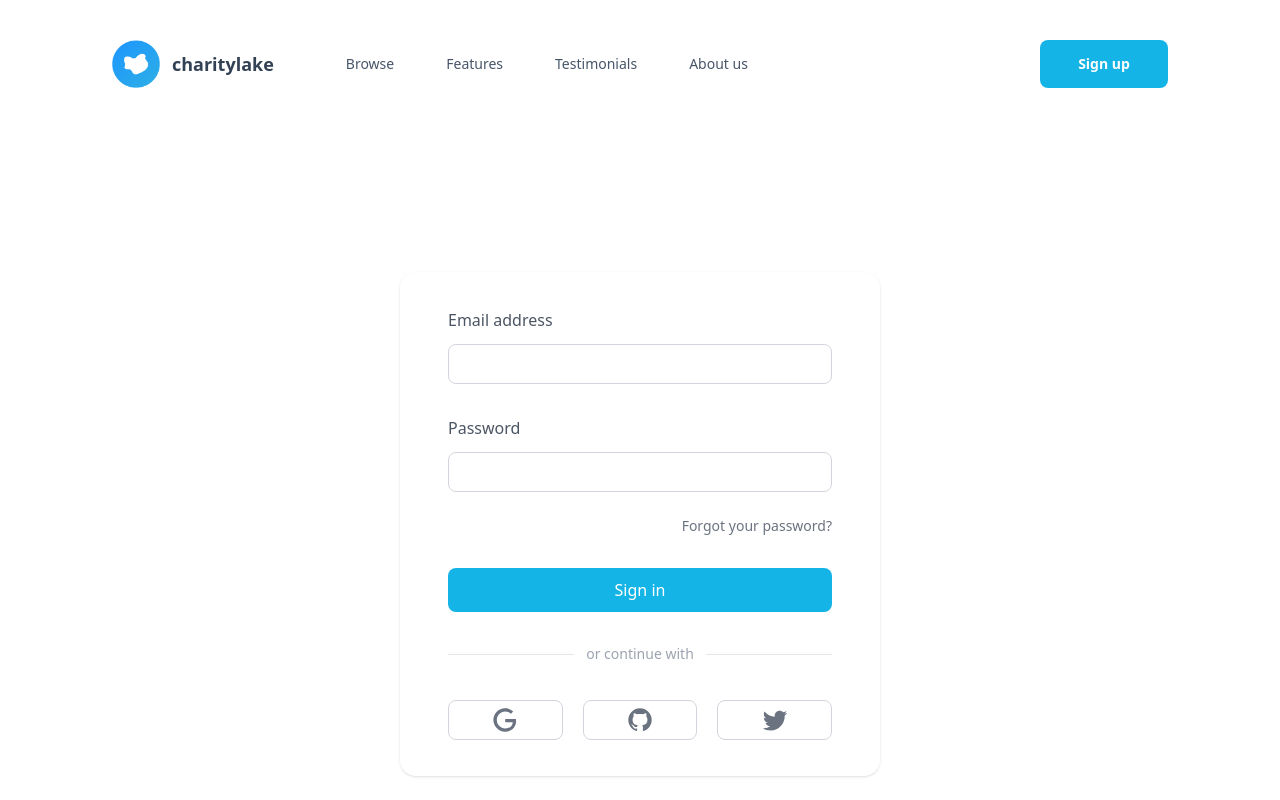
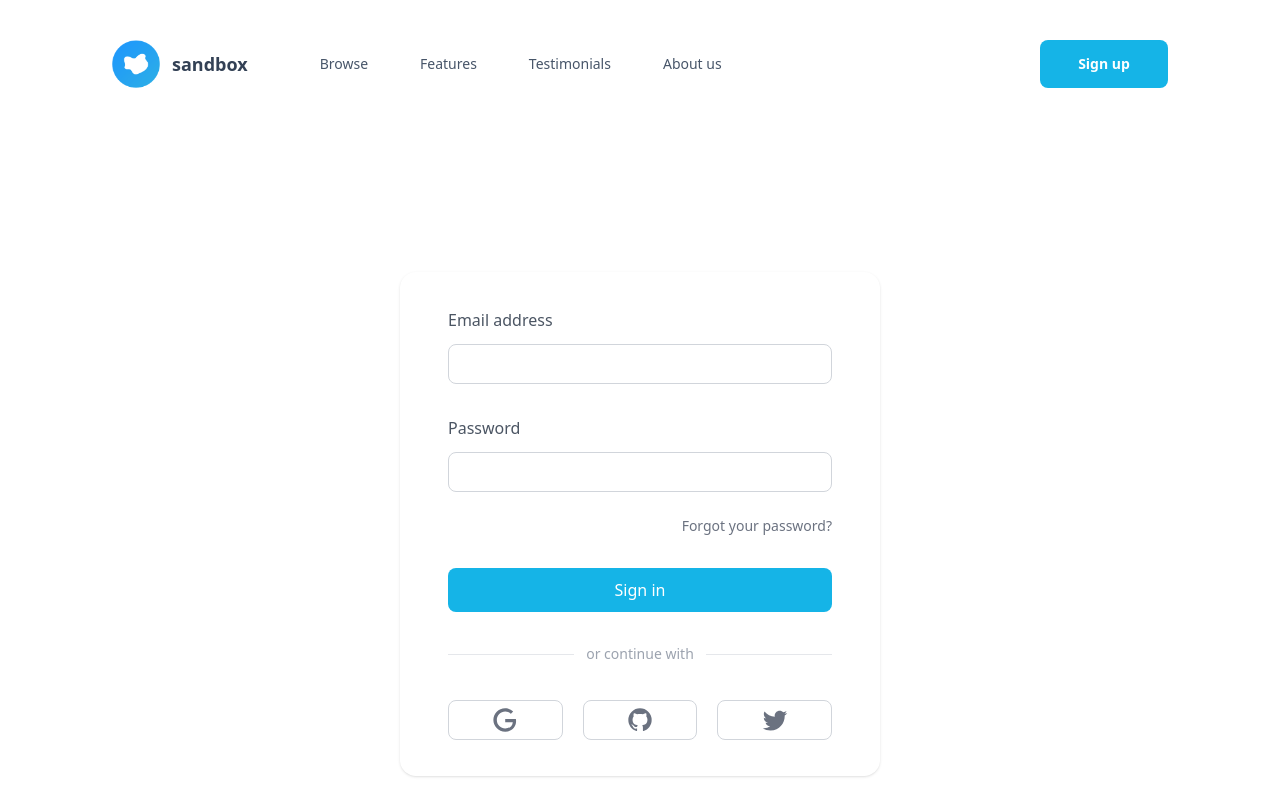
Before and after one commit to CarboxyDev/tailwind-sandbox, a Next.js app: page / in a window 1280 px wide. Shown: the top 800 px of the page. Built offline with nearby package versions, Linux system fonts and the light colour scheme; a web font is replaced by a local one; what tailwindcss-debug-screens would draw is missing.

Commit message:
Add changes to dummy branding

```diff
--- a/src/components/Footer.tsx
+++ b/src/components/Footer.tsx
@@ -7,7 +7,7 @@ const Footer = () => {
         <div className="h-px bg-gray-200"></div>
         <div className="mt-10 flex flex-row items-center justify-center leading-6">
           <img src="/generic-logo-1.png" className="h-8 w-8"></img>
-          <h3 className="ml-3 font-semibold text-slate-900">charitylake</h3>
+          <h3 className="ml-3 font-semibold text-slate-900">sandbox</h3>
           <span className="ml-2 rounded border border-gray-300 px-3 py-1 text-xs font-semibold tracking-wider text-gray-300 transition-colors delay-150 ease-in-out hover:border-emerald-400 hover:bg-emerald-400 hover:text-white">
             BETA
           </span>
--- a/src/components/Navbar.tsx
+++ b/src/components/Navbar.tsx
@@ -15,7 +15,7 @@ const Navbar = () => {
           <Link href="/">
             <img src="/generic-logo-1.png" className="h-12 w-12" alt="logo" />
           </Link>
-          <h2 className="text-lg font-semibold text-slate-700">charitylake</h2>
+          <h2 className="text-lg font-semibold text-slate-700">sandbox</h2>
         </div>
         <div className="ml-16 hidden list-none flex-row items-center gap-x-9 lg:flex">
           {navItems.map((item) => {
```
